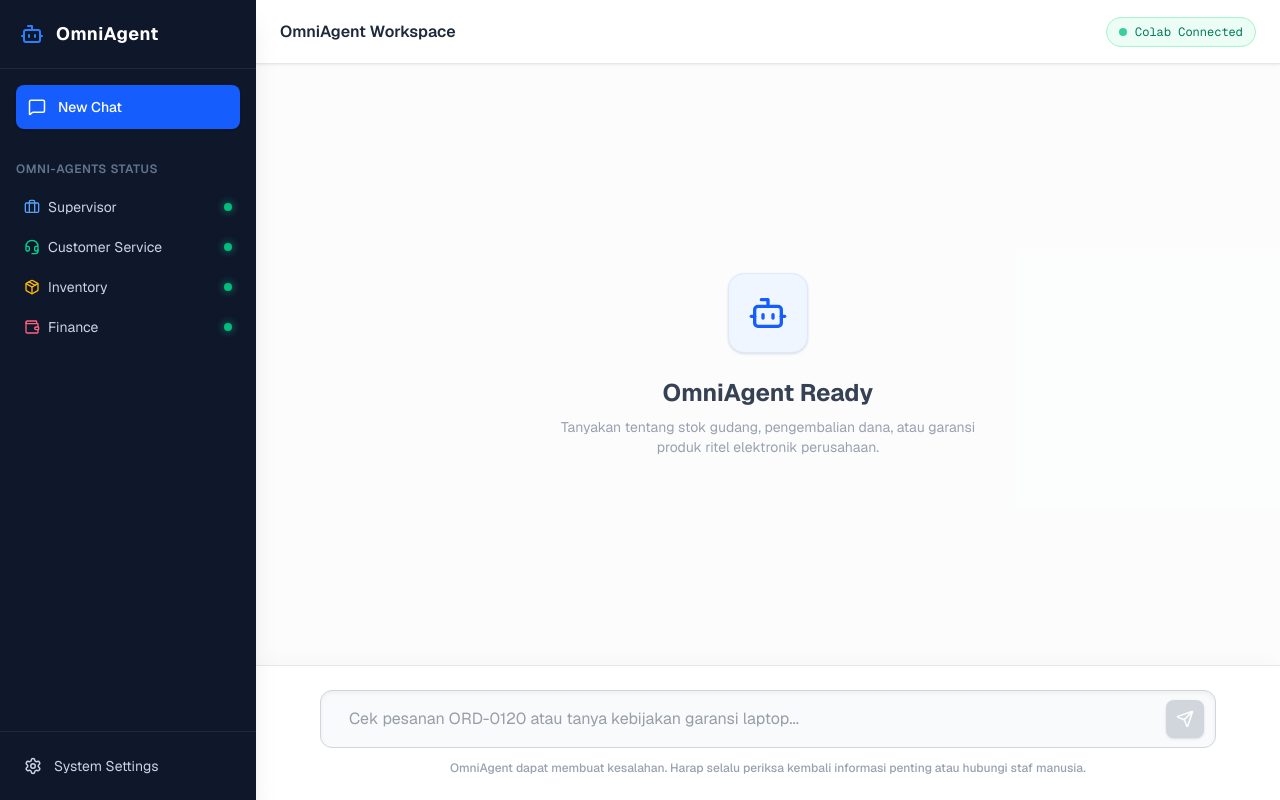
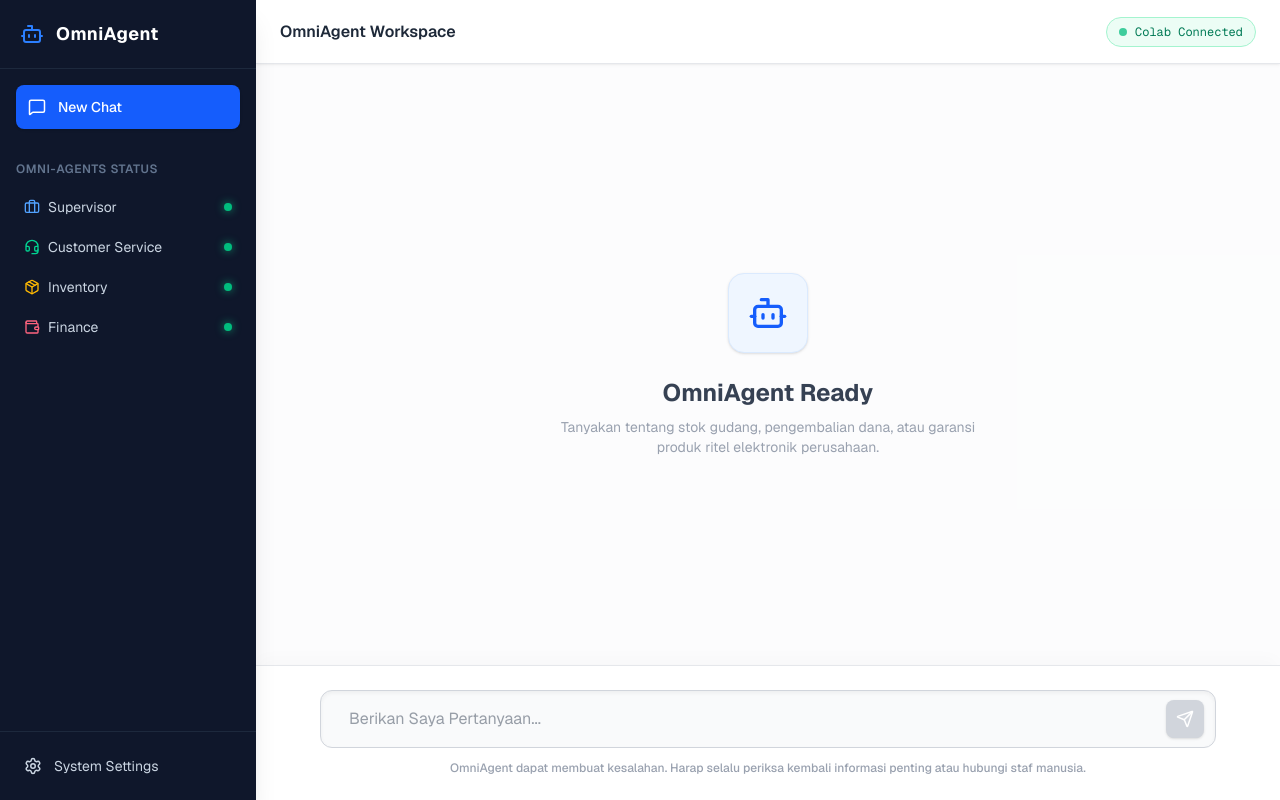
Before and after one commit to shitodcy/agentic-ai, a Next.js app: page / in a window 1280 px wide. Built offline with nearby package versions, Linux system fonts and the light colour scheme.

Commit message:
Update input placeholder text for user prompt

```diff
--- a/app/page.tsx
+++ b/app/page.tsx
@@ -331,7 +331,7 @@ export default function EnterpriseAI() {
               value={input}
               onChange={(e) => setInput(e.target.value)}
               onKeyDown={(e) => e.key === "Enter" && handleSend()}
-              placeholder=" Cek pesanan ORD-0120 atau tanya kebijakan garansi laptop..."
+              placeholder=" Berikan Saya Pertanyaan..."
               className="w-full pl-6 pr-14 py-4 bg-gray-50 border border-gray-300 rounded-xl focus:outline-none focus:ring-2 focus:ring-blue-500 focus:border-transparent transition shadow-inner text-gray-700"
               disabled={isLoading}
             />
```
